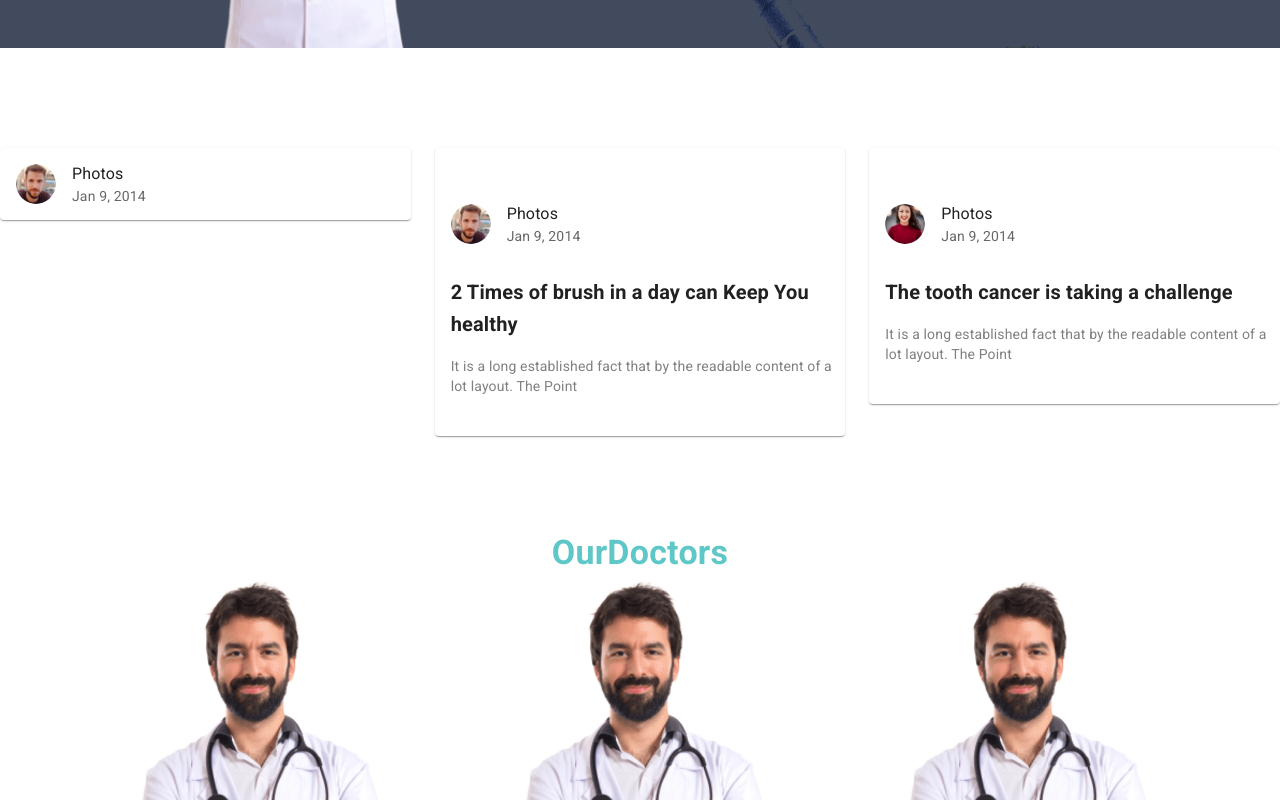
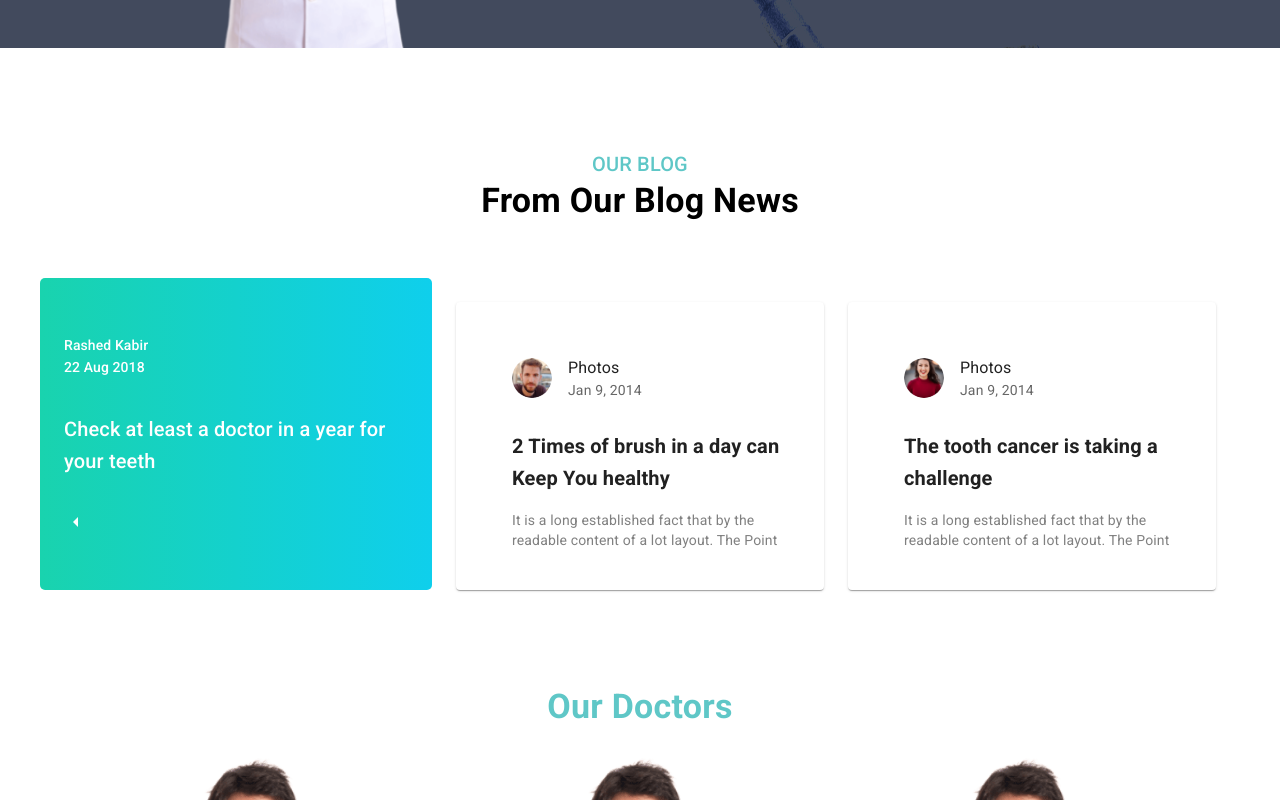
Before and after one commit to iazadur/doctors-portal, a React (Create React App) app: page / in a window 1280 px wide. Shown: the part 1900-2700 px from the top of the page. Built offline with nearby package versions, Linux system fonts and the light colour scheme; no server answers.

Commit message:
add blog section

```diff
--- a/src/Pages/Home/Contact/Contact.js
+++ b/src/Pages/Home/Contact/Contact.js
@@ -31,7 +31,7 @@ const Contact = () => {
         <div className={root}>
             <div>
                 <Container>
-                    <Typography variant="h6" color="#1903AE">Contact us</Typography>
+                    <Typography variant="h6" color="#5FC7C7">Contact us</Typography>
                     <Typography variant="h4" color="#fff">Always contact with us</Typography>
                     <TextField
                         fullWidth
--- a/src/Pages/Home/OurBlog/OurBlog.js
+++ b/src/Pages/Home/OurBlog/OurBlog.js
@@ -1,7 +1,22 @@
-import { Grid, Paper, Box, ListItem, ListItemAvatar, Avatar, ListItemText, Typography } from '@mui/material';
+import { Grid, Paper, Box, ListItem, ListItemAvatar, Avatar, ListItemText, Typography, Container } from '@mui/material';
 import React from 'react';
+import { makeStyles } from '@mui/styles';
+import ArrowLeftIcon from '@mui/icons-material/ArrowLeft'
+
 import people1 from './../../../images/people-1.png'
 import people2 from './../../../images/people-2.png'
+const useStyle = makeStyles({
+    firstBlog: {
+        color: 'white',
+        background: 'linear-gradient(90deg, #19D3AE, #0FCFEC)',
+        display: "flex",
+        flexDirection: "column",
+        justifyContent: "space-evenly",
+        padding: "15px",
+        borderRadius: 5
+    }
+})
+
 
 const OurBlog = () => {
     const n = [
@@ -16,24 +31,24 @@ const OurBlog = () => {
             desc: "It is a long established fact that by the readable content of a lot layout. The Point"
         }
     ]
+    const { firstBlog } = useStyle()
     return (
         <>
+            <Container>
+                <Typography variant="h6" color="#5FC7C7">OUR BLOG</Typography>
+                <Typography variant="h4" color="#000" sx={{ mb: 10, fontWeight: 600 }}>From Our Blog News</Typography>
                 <Grid container spacing={3} >
-                <Grid item xs={12} sm={12} md={4}>
-                    <Paper >
-                        <ListItem>
-                            <ListItemAvatar>
-                                <Avatar src={people1}>
-
-                                </Avatar>
-                            </ListItemAvatar>
-                            <ListItemText primary="Photos" secondary="Jan 9, 2014" />
-                        </ListItem>
-                    </Paper>
+                    <Grid className={firstBlog} item xs={12} sm={12} md={4} sx={{ py: 5, textAlign: "left" }}>
+                        <Box>
+                            <Typography variant="subtitle2">Rashed Kabir</Typography>
+                            <Typography variant="subtitle2">22 Aug 2018</Typography>
+                        </Box>
+                        <Typography variant="h6">Check at least a doctor in a year for your teeth</Typography>
+                        <Typography><ArrowLeftIcon /></Typography>
                     </Grid>
                     {n.map(({ people, title, desc }, idx) => (
                         <Grid key={idx} item xs={12} sm={12} md={4}>
-                        <Paper sx={{ py: 5, textAlign: "left" }}>
+                            <Paper sx={{ p: 5, textAlign: "left" }}>
                                 <ListItem>
                                     <ListItemAvatar>
                                         <Avatar src={people}>
@@ -44,13 +59,14 @@ const OurBlog = () => {
                                 </ListItem>
                                 <Typography sx={{ my: 2, fontWeight: 600, paddingLeft: 2 }} variant="h6">{title}</Typography>
                                 <Typography
-                                sx={{ paddingLeft: 2,color:'gray' }}
+                                    sx={{ paddingLeft: 2, color: 'gray' }}
                                     variant="body2">{desc}</Typography>
                             </Paper>
                         </Grid>
                     ))}
 
                 </Grid>
+            </Container>
         </>
     );
 };
--- a/src/Pages/Home/OurDoctors/OurDoctors.js
+++ b/src/Pages/Home/OurDoctors/OurDoctors.js
@@ -22,7 +22,7 @@ const OurDoctors = () => {
     return (
         <>
             <Container sx={{ my: 12 }}>
-                <Typography variant="h4" sx={{ fontWeight: 600, color: "#5FC7C7" }}>OurDoctors</Typography>
+                <Typography variant="h4" sx={{ fontWeight: 600, color: "#5FC7C7", my: 3 }}>Our Doctors</Typography>
                 <Grid container >
                     {Array.from({ length: 3 }).map((_, idx) => (
                         <Grid item xs={12} sm={12} md={4}>
```
Lines whose indentation alone changed are shown as unchanged.
